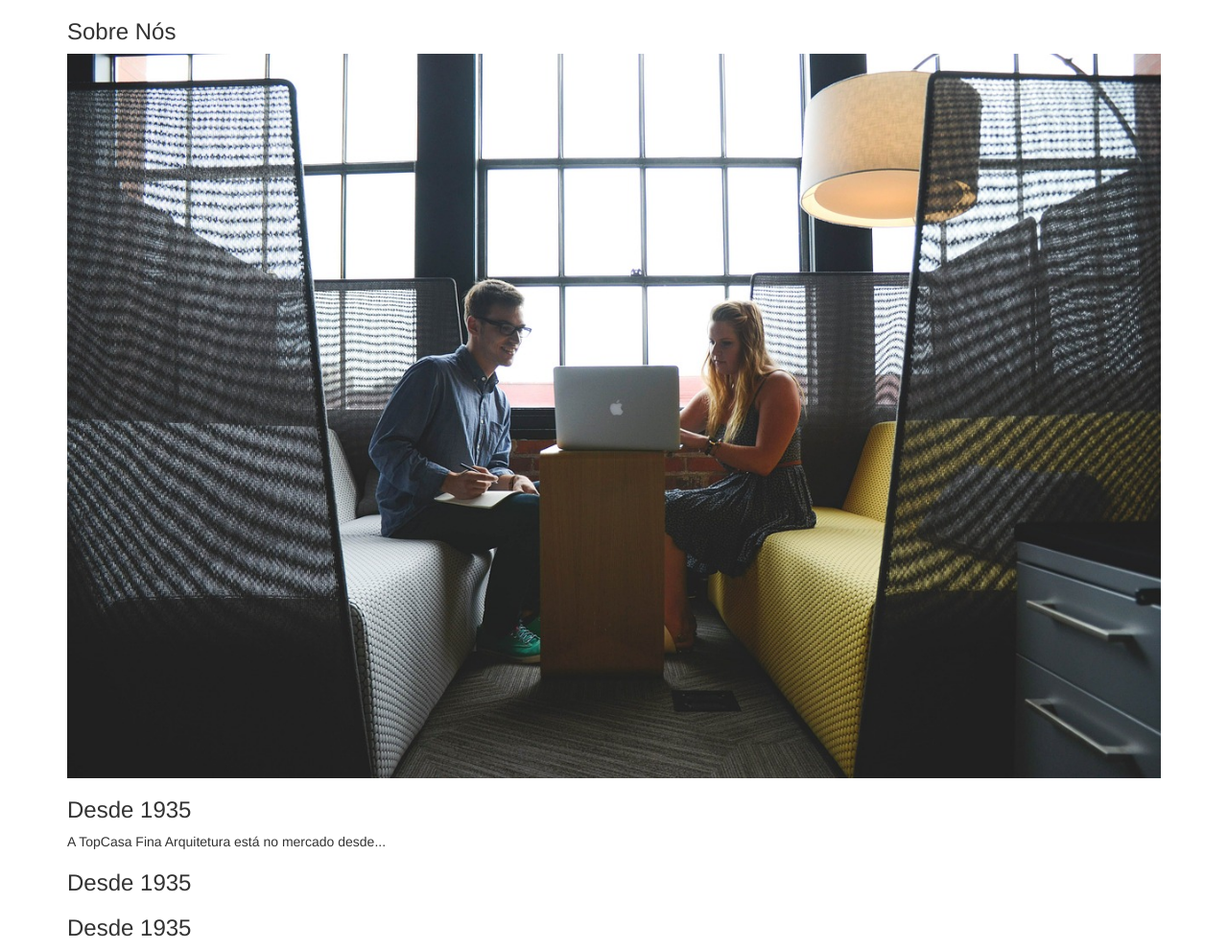
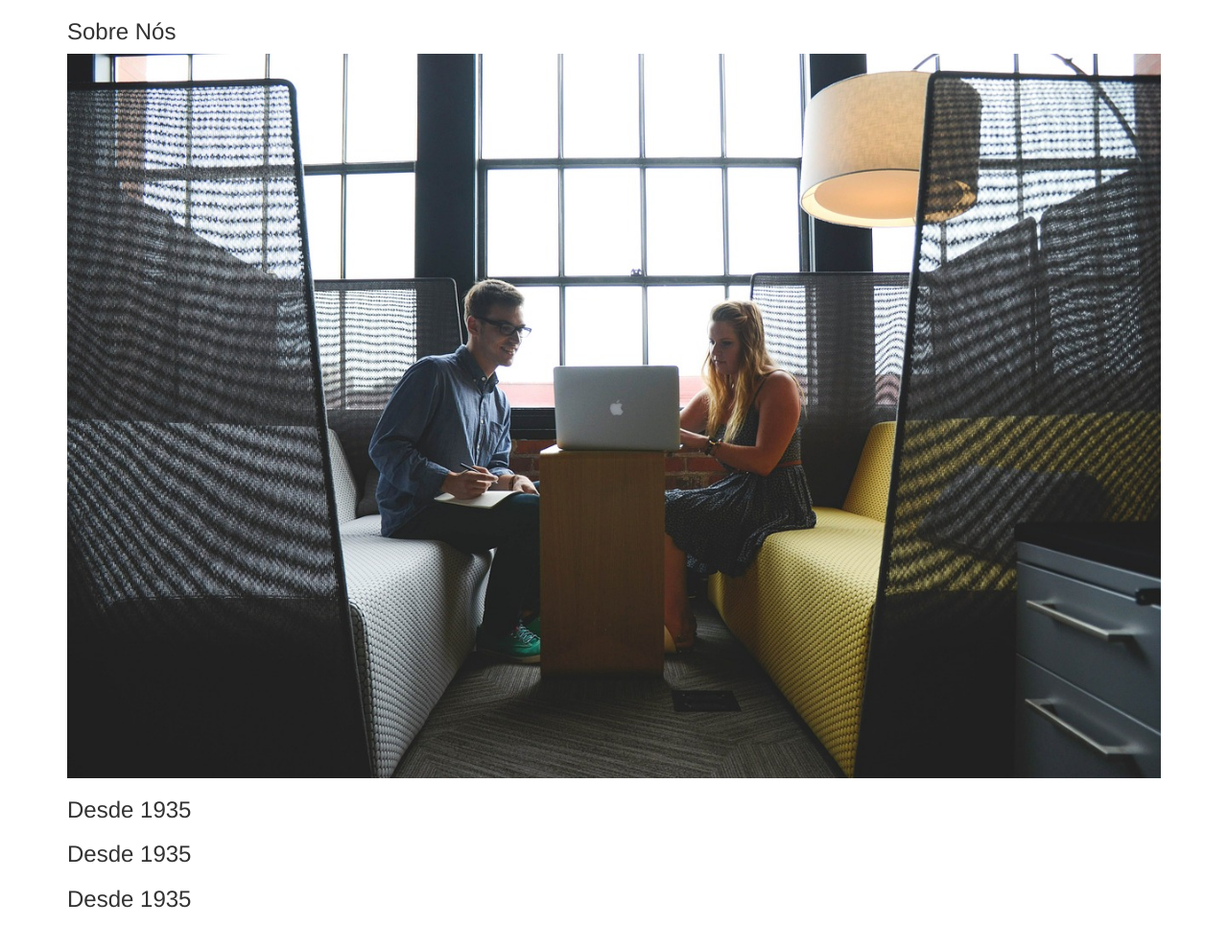
Before and after one commit to pauloariell/LearnBootstrap, a plain HTML site: page index.html in a window 1280 px wide. Shown: the whole page at 96% size. After the commit the page ends 960 px from the top, so only its background shows below. Drawn offline with Linux system fonts and the light colour scheme.

Commit message:
Add Collapse

```diff
--- a/index.html
+++ b/index.html
@@ -13,7 +13,7 @@
         <img class="img-responsive" src="./img/empresa.jpg" alt="empresa">
 
         <h3 data-toggle="collapse" data-target="#p1">Desde 1935</h3>
-        <p id="p1" class="collapse in">A TopCasa Fina Arquitetura está no mercado desde... </p>
+        <p id="p1" class="collapse">A TopCasa Fina Arquitetura está no mercado desde... </p>
 
         <h3 data-toggle="collapse" data-target="#p2">Desde 1935</h3>
         <p id="p2" class="collapse">A TopCasa Fina Arquitetura está no mercado desde... </p>
```
